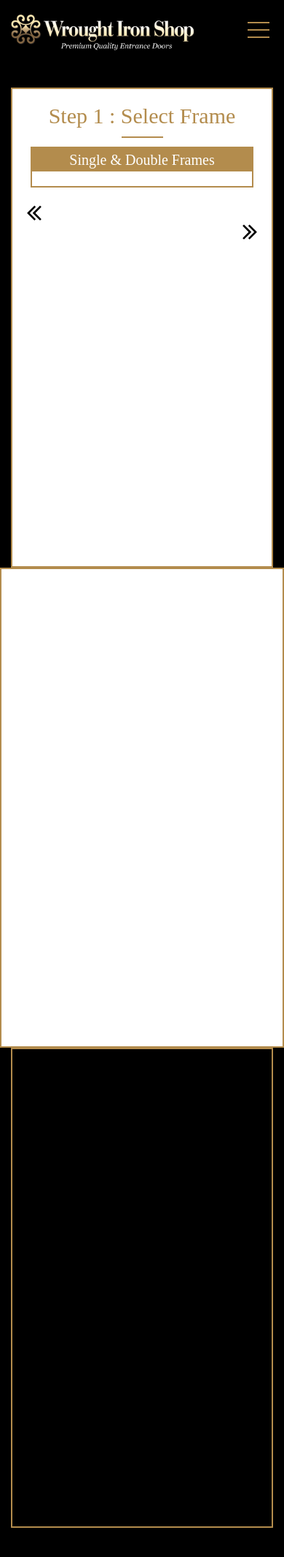
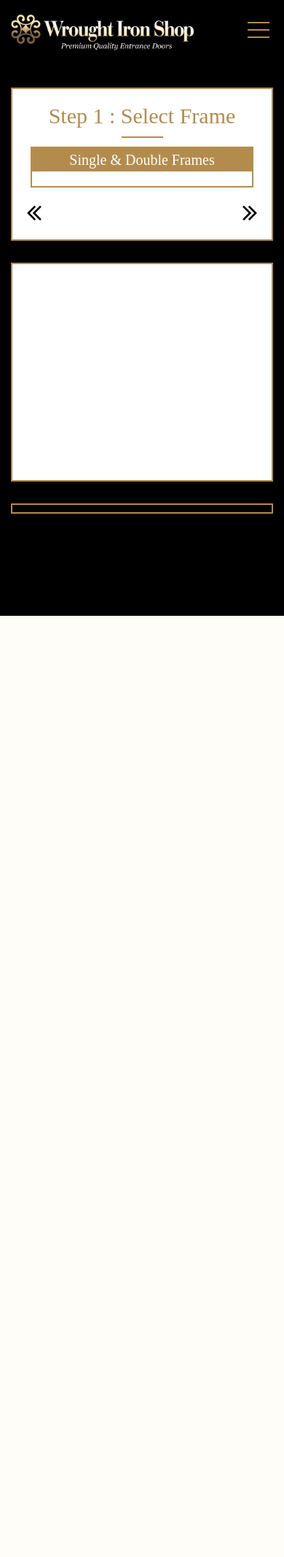
Before and after one commit to bansari13/BuildYourOwnDoor, a PHP site: page /CreateDoor.php in a window 390 px wide; the page is wider, and only the part inside the window is pictured. Shown: that part at 73% size. After the commit the page ends 844 px from the top of that part, so only its background shows below. Run offline with PHP 8.4, Linux system fonts and the light colour scheme; data that the repository does not hold is empty; some libraries are stand-ins or nearby versions; some web fonts are replaced.

Commit message:
Mobile view design Check carousel JS

```diff
--- a/CreateDoor.php
+++ b/CreateDoor.php
@@ -24,14 +24,13 @@
                                                 </a>
                                             </div>
                                             <?php } ?>
-
                                         </div>
                                     </div>
                                     <input type="hidden" id="frameID" />
                                 </div>
                                 <br />
                                 <div class="row">
-                                    <div class="col-sm-6">
+                                    <div class="col-xs-6">
                                         <a href="#">
                                             <svg version="1.1" id="Capa_1" xmlns="http://www.w3.org/2000/svg" xmlns:xlink="http://www.w3.org/1999/xlink" x="0px" y="0px"
                                                  width="20px" height="20px" viewBox="0 0 284.929 284.929" style="enable-background:new 0 0 284.929 284.929;"
@@ -48,7 +47,7 @@
                                         </svg>
                                         </a>
                                     </div>
-                                    <div class="col-sm-6">
+                                    <div class="col-xs-6">
                                         <a href="#" onclick="replace();">
                                             <svg style="float: right;" version="1.1" id="Capa_1" xmlns="http://www.w3.org/2000/svg" xmlns:xlink="http://www.w3.org/1999/xlink" x="0px" y="0px"
                                                  width="20px" height="20px" viewBox="0 0 284.936 284.936" style="enable-background:new 0 0 284.936 284.936;"
--- a/Designs.php
+++ b/Designs.php
@@ -26,7 +26,7 @@
         <br />
         <a onclick="go()" href="#">New Link</a>
         <div class="row">
-            <div class="col-sm-6">
+            <div class="col-xs-6">
                 <a href="#">
                     <svg version="1.1" id="Capa_1" xmlns="http://www.w3.org/2000/svg" xmlns:xlink="http://www.w3.org/1999/xlink" x="0px" y="0px"
                          width="20px" height="20px" viewBox="0 0 284.929 284.929" style="enable-background:new 0 0 284.929 284.929;"
@@ -46,7 +46,7 @@
                     </svg>
                 </a>
             </div>
-            <div class="col-sm-6">
+            <div class="col-xs-6">
                 <a href="#">
                     <svg style="float: right;" version="1.1" id="Capa_1" xmlns="http://www.w3.org/2000/svg" xmlns:xlink="http://www.w3.org/1999/xlink" x="0px" y="0px"
                          width="20px" height="20px" viewBox="0 0 284.936 284.936" style="enable-background:new 0 0 284.936 284.936;"
--- a/Footer.php
+++ b/Footer.php
@@ -7,7 +7,7 @@
             items: 1,
             pagination: true,
             paginationSpeed: 150,
-            itemsMobile: [480, 1],
+            itemsMobile: [479, 2],
             itemsDesktopSmall: [980, 1],
             itemsTablet: [768, 1],
         });
@@ -18,7 +18,7 @@
             items: 1,
             pagination: true,
             paginationSpeed: 150,
-            itemsMobile: [480, 1],
+            itemsMobile: [479, 2],
             itemsDesktopSmall: [980, 1],
             itemsTablet: [768, 1],
         });
--- a/Header.php
+++ b/Header.php
@@ -7,8 +7,8 @@
     <meta name="viewport" content="width=device-width, initial-scale=1">
     <title>Wroughtiron Shop</title>
     <link href="images/favicon.ico" type="image/png" rel="shortcut icon" />
+    <link href="css/owl.carousel.css" rel="stylesheet" />
     <link href="css/owl.theme.css" rel="stylesheet" />
-    <link href="css/owl.carousel.css" rel="stylesheet" />
     <!-- Bootstrap -->
     <link href="css/bootstrap.min.css" rel="stylesheet">
     <link href="css/base.css" rel="stylesheet">
--- a/css/base.css
+++ b/css/base.css
@@ -107,6 +107,10 @@ canvas{width:100%; height: 740px; border: 2px solid #b38c4d; background: #fff;}
     .story img{margin: 0 auto;}
     .story {text-align: center;}
     .story h3 {margin-top: 25px;}
+    .steps {height: auto; margin-bottom: 30px;}
+    .containerStyle{margin: 0 15px; margin-bottom: 30px; height: 300px;}
+    .reminder {height: auto;}
+    canvas, .konvajs-content{width: 100% !important; height: auto !important;}
 }
 
 @media (min-width: 768px) and (max-width: 991px) {
```
